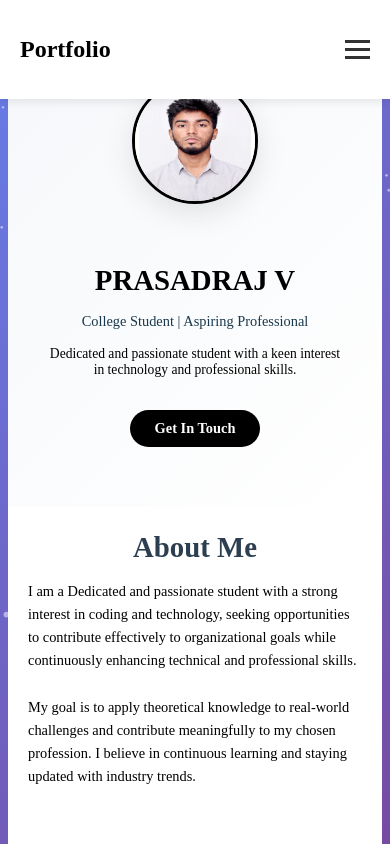
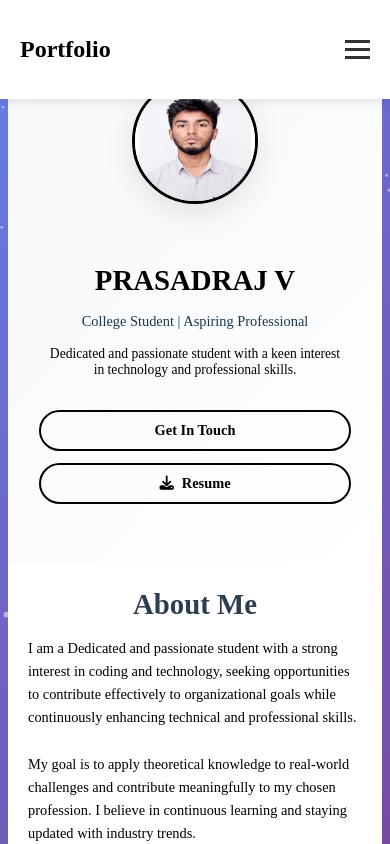
Before and after one commit to prasadraj26/Myportfolio-React, a React (Create React App) app: page / in a window 390 px wide. Shown: the top 844 px of the page. Built offline with nearby package versions, Linux system fonts and the light colour scheme; the HTML template or start-up script is replaced by a standard one.

Commit message:
updated resume

```diff
--- a/src/components/Education.jsx
+++ b/src/components/Education.jsx
@@ -15,7 +15,7 @@ function Education() {
             <h4 className="education-institution">Kongu Engineering College</h4>
             <p className="education-field">Artificial Intelligence & Data Science</p>
             <p className="education-description">
-              Pursuing degree with focus on software development and data AI technologies.
+              Pursuing degree with focus on software development and AI technologies.
             </p>
           </div>
 
--- a/src/components/Home.jsx
+++ b/src/components/Home.jsx
@@ -1,6 +1,7 @@
 import React from 'react';
 import '../styles/Home.css';
 import profile from '../assets/images/pp photo.jpeg';
+import resume from '../assets/resume.pdf';
 
 function Home() {
   return (
@@ -24,9 +25,14 @@ function Home() {
             Dedicated and passionate student with a keen interest in technology and professional skills.
           </p>
 
-          <a href="#contact" className="btn-primary">
-            Get In Touch
-          </a>
+          <div className="button-group">
+            <a href="#contact" className="btn-primary">
+              Get In Touch
+            </a>
+            <a href={resume} className="btn-resume" target="_blank" rel="noopener noreferrer">
+              <i className="fas fa-download"></i> Resume
+            </a>
+          </div>
 
         </div>
       </div>
--- a/src/styles/Home.css
+++ b/src/styles/Home.css
@@ -42,21 +42,57 @@
   margin: 0 auto 2rem;
 }
 
+.button-group {
+  display: flex;
+  gap: 20px;
+  justify-content: center;
+  flex-wrap: wrap;
+}
+
 .btn-primary {
-  display: inline-block;
+  display: inline-flex;
+  align-items: center;
+  gap: 8px;
   padding: 12px 30px;
-  background: #000000;
-  color: #ffffff;
+  background: transparent;
+  color: #000000;
   text-decoration: none;
   border-radius: 30px;
   transition: transform 0.3s, box-shadow 0.3s;
   font-weight: 600;
+  border: 2px solid #000000;
 }
 
 .btn-primary:hover {
   transform: translateY(-2px);
   box-shadow: 0 10px 20px rgba(0, 0, 0, 0.1);
-  background: #34495e;
+  background: #000000;
+  color: #ffffff;
+}
+
+.btn-resume {
+  display: inline-flex;
+  align-items: center;
+  gap: 8px;
+  padding: 12px 30px;
+  background: transparent;
+  color: #000000;
+  text-decoration: none;
+  border-radius: 30px;
+  transition: transform 0.3s, box-shadow 0.3s;
+  font-weight: 600;
+  border: 2px solid #000000;
+}
+
+.btn-resume:hover {
+  transform: translateY(-2px);
+  box-shadow: 0 10px 20px rgba(0, 0, 0, 0.1);
+  background: #000000;
+  color: #ffffff;
+}
+
+.btn-resume i {
+  font-size: 0.9rem;
 }
 
 @keyframes fadeInUp {
@@ -79,6 +115,10 @@
   .profile {
     width: 160px;
     height: 160px;
+  }
+
+  .btn-primary, .btn-resume {
+    padding: 10px 25px;
   }
 }
 
@@ -108,8 +148,12 @@
     height: 140px;
   }
 
-  .btn-primary {
-    padding: 10px 25px;
+  .button-group {
+    gap: 15px;
+  }
+
+  .btn-primary, .btn-resume {
+    padding: 10px 20px;
     font-size: 0.9rem;
   }
 }
@@ -132,4 +176,15 @@
   .home-description {
     font-size: 0.85rem;
   }
+
+  .button-group {
+    flex-direction: column;
+    align-items: center;
+    gap: 12px;
+  }
+
+  .btn-primary, .btn-resume {
+    width: 80%;
+    justify-content: center;
+  }
 }
```
Also changed, not shown: 1 other file (tests, documents, lock files or other folders).
